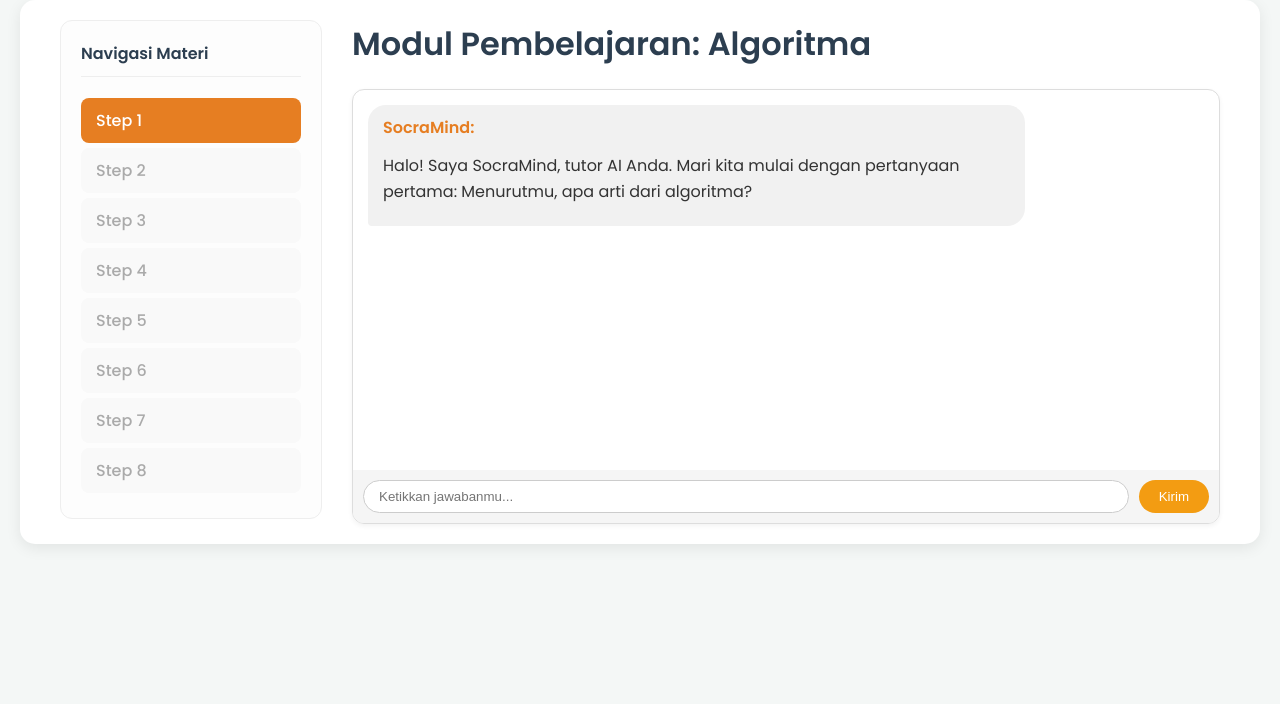
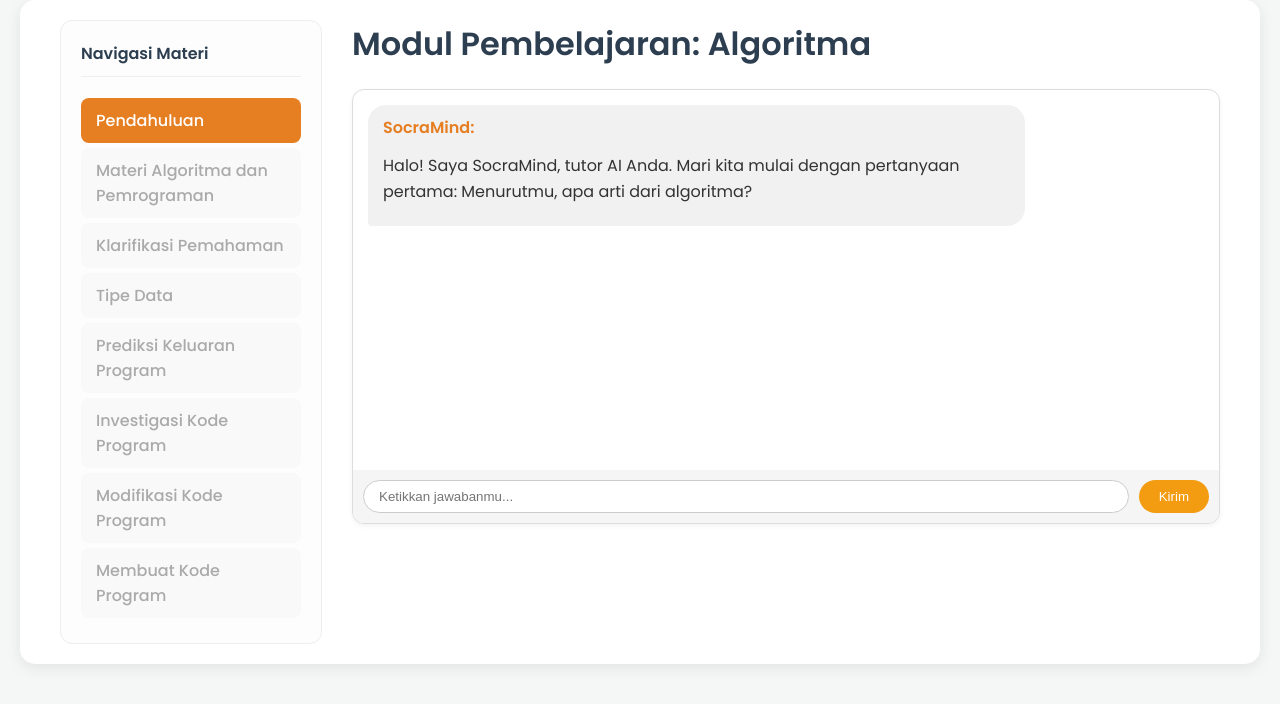
Before and after one commit to azkazkiya/socramindproject, a Flask app: page /learning/algoritma in a window 1280 px wide. Shown: the part 81-785 px from the top of the page. Run offline with Flask 3, Linux system fonts and the light colour scheme; the visitor is signed in with stand-in values (Sample User, id 1); tables that the repository leaves empty hold one stand-in row (values such as "Sample post").

Commit message:
Update judul step

```diff
--- a/app/learning/routes.py
+++ b/app/learning/routes.py
@@ -12,58 +12,56 @@ client = OpenAI(
 
 curriculum = {
     'algoritma': [
-         {
+        {
             'step': 0,
+            'title': 'Pendahuluan', # JUDUL BARU
             'type': 'socratic_question',
             'is_concludable': True,
             'ct': 'Interpretasi',
             'opening_message': "Halo! Saya SocraMind, tutor AI Anda. Mari kita mulai dengan pertanyaan pertama: Menurutmu, apa arti dari algoritma?",
             'instruction': """
             Tugas Anda adalah memulai percakapan dan mengevaluasi pemahaman awal siswa tentang 'algoritma'.
-
             2. Analisis jawaban PERTAMA dari siswa dan respons sesuai kondisi berikut:
-               - JIKA siswa menjawab benar atau cukup masuk akal: Beri respons non-validasi untuk memancing diskusi. Contoh: "Oh begitu ya, coba jelaskan lebih lanjut maksudmu." (Ini akan memicu jawaban kedua dari siswa, JANGAN gunakan [SELESAI])".
-               - JIKA siswa menjawab salah: Beri respons ini secara persis: "Hmm apakah benar begitu? ayo kita pastikan bersama-sama setelah ini!" dan WAJIB akhiri dengan sinyal `[SELESAI]`.
-               - JIKA siswa menjawab 'tidak tahu', 'belum belajar', atau sejenisnya: Beri respons ini secara persis: "tidak apa-apa, ayoo kita pelajari terlebih dahulu bersama sama" dan WAJIB akhiri dengan sinyal `[SELESAI]`.
+                - JIKA siswa menjawab benar atau cukup masuk akal: Beri respons non-validasi untuk memancing diskusi. Contoh: "Oh begitu ya, coba jelaskan lebih lanjut maksudmu." (Ini akan memicu jawaban kedua dari siswa, JANGAN gunakan [SELESAI])".
+                - JIKA siswa menjawab salah: Beri respons ini secara persis: "Hmm apakah benar begitu? ayo kita pastikan bersama-sama setelah ini!" dan WAJIB akhiri dengan sinyal `[SELESAI]`.
+                - JIKA siswa menjawab 'tidak tahu', 'belum belajar', atau sejenisnya: Beri respons ini secara persis: "tidak apa-apa, ayoo kita pelajari terlebih dahulu bersama sama" dan WAJIB akhiri dengan sinyal `[SELESAI]`.
             3. JIKA Anda meminta jawaban kedua (karena jawaban pertama bagus): Setelah siswa memberikan jawaban KEDUA, berikan respons penutup singkat seperti 'Sip, mari kita pastikan bersama setelah ini yaa!' dan WAJIB akhiri dengan sinyal `[SELESAI]`.
             """
         },
         {
-            'step': 1, 'type': 'static_content', 'title': 'Materi: Konsep Algoritma Pemrograman',
+            'step': 1,
+            'title': 'Materi Algoritma dan Pemrograman', # JUDUL BARU
+            'type': 'static_content',
             'content_file': 'materi/algoritma_pengertian.html'
         },
         {
             'step': 2,
+            'title': 'Klarifikasi Pemahaman', # JUDUL BARU
             'type': 'multi_stage_socratic',
             'is_concludable': True,
             'ct': 'Interpretasi, Analisis, Evaluasi, Inferensi, Eksplanasi, Regulasi Diri',
             'opening_message': "Oke, sekarang setelah membaca materi, coba jelaskan kembali apa itu algoritma dengan bahasamu sendiri.",
             'instruction': """
             Tugas Anda adalah memandu siswa memperdalam pemahaman tentang 'algoritma' melalui 6 tujuan Socratic secara berurutan. Anda yang mengontrol alur percakapan.
-
             ALUR KERJA WAJIB:
             1. Setelah siswa memberikan jawaban awal, pandu mereka melalui 6 tujuan ini, SATU PER SATU:
-               - Tujuan 1: Klarifikasi (Pastikan definisinya jelas).
-               - Tujuan 2: Menyelidiki Asumsi (Tantang asumsi di balik definisinya).
-               - Tujuan 3: Menyelidiki Alasan dan Bukti (Tantang mereka untuk memberikan alasan ataupun bukti dibalik asumsi sebelumnya)
-               - Tujuan 4: Menyelidiki Implikasi dan Konsekuensi
-               - Tujuan 5: Menyelidiki Sudut Pandang dan Perspektif lain
-               - Tujuan 6: Memastikan kembali pertanyaan tiap pertanyaan
-
+                - Tujuan 1: Klarifikasi (Pastikan definisinya jelas).
+                - Tujuan 2: Menyelidiki Asumsi (Tantang asumsi di balik definisinya).
+                - Tujuan 3: Menyelidiki Alasan dan Bukti (Tantang mereka untuk memberikan alasan ataupun bukti dibalik asumsi sebelumnya)
+                - Tujuan 4: Menyelidiki Implikasi dan Konsekuensi
+                - Tujuan 5: Menyelidiki Sudut Pandang dan Perspektif lain
+                - Tujuan 6: Memastikan kembali pertanyaan tiap pertanyaan
             2. ATURAN ADAPTIF PALING PENTING:
-               - Anda HARUS TETAP di tujuan saat ini sampai Anda menilai pemahaman siswa sudah cukup baik.
-               - JIKA siswa menjawab salah, 'tidak tahu', atau bingung pada tujuan saat ini (misalnya, di Tujuan 1: Klarifikasi), maka pertanyaan atau petunjuk Anda berikutnya HARUS TETAP bertujuan untuk Klarifikasi. JANGAN pindah ke Tujuan 2: Menyelidiki Asumsi.
-               - Contoh: Jika di Tujuan 1 siswa bingung, berikan analogi (seperti resep masakan atau rute GPS) untuk membantu mengklarifikasi, BUKAN untuk menyelidiki asumsi.
-
+                - Anda HARUS TETAP di tujuan saat ini sampai Anda menilai pemahaman siswa sudah cukup baik.
+                - JIKA siswa menjawab salah, 'tidak tahu', atau bingung pada tujuan saat ini (misalnya, di Tujuan 1: Klarifikasi), maka pertanyaan atau petunjuk Anda berikutnya HARUS TETAP bertujuan untuk Klarifikasi. JANGAN pindah ke Tujuan 2: Menyelidiki Asumsi.
+                - Contoh: Jika di Tujuan 1 siswa bingung, berikan analogi (seperti resep masakan atau rute GPS) untuk membantu mengklarifikasi, BUKAN untuk menyelidiki asumsi.
             3. Setelah Anda yakin sebuah tujuan tercapai, barulah Anda boleh pindah ke tujuan berikutnya dengan transisi yang alami.
-
             4. Setelah semua 6 tujuan tercapai, akhiri respons terakhir dengan kalimat penutup dan WAJIB diakhiri dengan sinyal `[SELESAI]`.
             """,
-
         },
-        # Halaman 4 atau Step 3: Tipe Data & Operator
         {
             'step': 3,
+            'title': 'Tipe Data', # JUDUL BARU
             'type': 'multi_stage_socratic',
             'is_concludable': True,
             'ct': 'Interpretasi, Analisis',
@@ -71,53 +69,43 @@ curriculum = {
             'illustration_image': 'Tipe-Data.jpg',
             'instruction': """
             Tugas Anda adalah memandu siswa memahami konsep Tipe Data dan Operator Aritmatika dasar melalui 4 tujuan Socratic. Anda yang mengontrol alur percakapan.
-
             1. Setelah siswa menjawab pertanyaan pembuka, pandu mereka secara berurutan melalui 4 tujuan ini:
-               - Tujuan 1: Dasar & Contoh (Klarifikasi definisi Tipe Data dan minta contoh).
-               - Tujuan 2: Penggunaan & Konsekuensi (Bahas penggunaan praktis dan akibat jika salah pakai).
-               - Tujuan 3: Pengenalan Operator (Hubungkan Tipe Data dengan operator yang bisa digunakan).
-               - Tujuan 4: Sudut Pandang lain dan Refleksi (Tutup dengan pertanyaan meta).
-
+                - Tujuan 1: Dasar & Contoh (Klarifikasi definisi Tipe Data dan minta contoh).
+                - Tujuan 2: Penggunaan & Konsekuensi (Bahas penggunaan praktis dan akibat jika salah pakai).
+                - Tujuan 3: Pengenalan Operator (Hubungkan Tipe Data dengan operator yang bisa digunakan).
+                - Tujuan 4: Sudut Pandang lain dan Refleksi (Tutup dengan pertanyaan meta).
             2. ATURAN ADAPTIF: Jika siswa bingung di satu tujuan, tetaplah di tujuan itu dan berikan petunjuk. Jangan pindah ke tujuan berikutnya sampai siswa cukup paham.
-
             3. ALUR KHUSUS TUJUAN 3 (OPERATOR):
-               a. Mulai dengan pertanyaan pancingan. Contoh: "Oke, kita sudah punya 'wadah' (variabel) dan 'isi' (tipe data). Sekarang, bagaimana cara kita 'mengolah' isi tersebut? Misalnya, jika kita punya dua variabel angka, `a = 10` dan `b = 5`, simbol apa yang kita gunakan untuk menjumlahkannya?"
-               b. Setelah siswa menjawab (jawaban: `+`), berikan pertanyaan Socratic yang menantang. Contoh: "Tepat. Sekarang, apa yang terjadi jika kita menggunakan simbol `+` yang sama pada dua data bertipe teks, misalnya `'Halo' + 'Dunia'`? Apakah hasilnya akan sama dengan penjumlahan angka?"
-               c. Pandu diskusi singkat ini untuk menyimpulkan bahwa fungsi operator bisa berbeda tergantung tipe datanya.
-
+                a. Mulai dengan pertanyaan pancingan. Contoh: "Oke, kita sudah punya 'wadah' (variabel) dan 'isi' (tipe data). Sekarang, bagaimana cara kita 'mengolah' isi tersebut? Misalnya, jika kita punya dua variabel angka, `a = 10` dan `b = 5`, simbol apa yang kita gunakan untuk menjumlahkannya?"
+                b. Setelah siswa menjawab (jawaban: `+`), berikan pertanyaan Socratic yang menantang. Contoh: "Tepat. Sekarang, apa yang terjadi jika kita menggunakan simbol `+` yang sama pada dua data bertipe teks, misalnya `'Halo' + 'Dunia'`? Apakah hasilnya akan sama dengan penjumlahan angka?"
+                c. Pandu diskusi singkat ini untuk menyimpulkan bahwa fungsi operator bisa berbeda tergantung tipe datanya.
             4. Setelah semua 4 tujuan tercapai, akhiri respons terakhir dengan kalimat penutup dan WAJIB diakhiri dengan sinyal [SELESAI].
             """,
         },
-        # Halaman 5 atau step 4: Run
         {
             'step': 4,
+            'title': 'Prediksi Keluaran Program', # JUDUL BARU
             'type': 'predict_run_investigate',
-            'is_concludable': True, # step bisa diakhir sama socramind
+            'is_concludable': True,
             'ct': 'Analisis & Evaluasi',
             'primm': 'Predict, Run, Investigate',
             'opening_message': "Sekarang, mari kita coba analisis kode di atas. Perhatikan baik-baik ya. Menurutmu, apa hasil yang akan muncul jika kode ini dijalankan?",
             'code': 'panjang = 10\nlebar = 5\nluas = panjang * lebar\nprint(f"Luas persegi panjang adalah: {luas}")',
             'correct_output': 'Luas persegi panjang adalah: 50',
-            #
             'instruction': """
             Tugas Anda adalah memandu siswa melalui siklus Predict, Run, dan Investigate berdasarkan 3 kondisi jawaban. Anda yang mengontrol alur.
-
             Konteks: Anda sudah menampilkan potongan kode untuk menghitung luas persegi, dan siswa baru saja memberikan prediksi pertamanya.
-
             ALUR KERJA WAJIB:
             1.  Analisis prediksi pertama siswa dan pilih salah satu dari 3 alur berikut:
-
             --> ALUR 1 (Jika prediksi siswa BENAR atau HAMPIR BENAR):
                 a. Jangan validasi dulu. Tanyakan alasan di balik jawabannya. Contoh: "Menarik! Apa yang membuatmu berpikir hasilnya akan seperti itu?"
                 b. Setelah dia menjawab, ajukan satu pertanyaan "what if" untuk menguji pemahamannya. Contoh: "Oke, bagaimana jika variabel 'panjang' kita ubah menjadi 15, apakah hasilnya akan sama?"
                 c. Setelah dia menjawab pertanyaan "what if", berikan respons penutup dan WAJIB akhiri dengan sinyal `[SELESAI]`.
-
             --> ALUR 2 (Jika prediksi siswa SALAH):
                 a. Jangan validasi dulu. Tanyakan alasan di balik jawabannya. Contoh: "Hmm, oke. Boleh ceritakan, kenapa kamu memprediksi seperti itu?"
                 b. Setelah dia memberi alasan, tantang pemikirannya dengan lembut dan berikan petunjuk. Contoh: "Terima kasih penjelasannya. Coba kita perhatikan operator `*` dalam kode itu, operasi apa yang biasanya dilambangkan oleh tanda itu?"
                 c. Lanjutkan bimbingan dengan petunjuk sampai siswa menemukan jawaban yang benar.
                 d. Setelah siswa paham, berikan respons penutup dan WAJIB akhiri dengan sinyal `[SELESAI]`.
-
             --> ALUR 3 (Jika siswa menjawab TIDAK TAHU atau sejenisnya):
                 a. Berikan respons yang memaklumi. Contoh: "Tidak apa-apa, mari kita pecah bersama. Coba lihat baris `panjang = 10` dan `lebar = 5`. Apa yang terjadi di dua baris itu?"
                 b. Gunakan pertanyaan interpretasi untuk membantunya memahami baris per baris.
@@ -125,20 +113,20 @@ curriculum = {
                 d. Setelah itu, WAJIB akhiri dengan sinyal `[SELESAI]`.
             """
         },
-        # Halaman 6 atau step 5: Investigate
         {
             'step': 5,
+            'title': 'Investigasi Kode Program', # JUDUL BARU (dulu 'Investigate')
             'type': 'socratic_question',
             'is_concludable': True,
             'ct': 'Analisis',
             'opening_message': "Oke, disini kita akan bedah pola struktur kode. Kebanyakan program sederhana akan memiliki struktur seperti ini: **Input -> Proses -> Output**.\n\nCoba lihat kode ini:\n"
-                             "<pre><code># Tahap Input\n"
-                             "sisi = 10\n\n"
-                             "# Tahap Proses\n"
-                             "luas = sisi * sisi\n\n"
-                             "# Tahap Output\n"
-                             "print(luas)</code></pre>\n"
-                             "Bisa jelaskan dengan bahasamu sendiri, apa yang terjadi di setiap tahap (Input, Proses, dan Output) pada kode itu?",
+                            "<pre><code># Tahap Input\n"
+                            "sisi = 10\n\n"
+                            "# Tahap Proses\n"
+                            "luas = sisi * sisi\n\n"
+                            "# Tahap Output\n"
+                            "print(luas)</code></pre>\n"
+                            "Bisa jelaskan dengan bahasamu sendiri, apa yang terjadi di setiap tahap (Input, Proses, dan Output) pada kode itu?",
             'instruction': """
             Tugas Anda adalah memandu siswa memahami struktur dasar Input-Proses-Output dan Tipe Data.
             ALUR WAJIB:
@@ -147,17 +135,14 @@ curriculum = {
             3.  Setelah siswa menjawab pertanyaan kedua, berikan kalimat penutup yang menyimpulkan dan mengaitkan ke step berikutnya. Contoh: "Luar biasa! Kamu sudah paham bagaimana struktur dasar dan tipe data bekerja sama. Sekarang, ayo kita gunakan pemahaman ini untuk menganalisis kode yang sedikit lebih kompleks." dan WAJIB akhiri dengan sinyal [SELESAI].
             """
         },
-
-
-        # Halaman 7 Modify
         {
             'step': 6,
+            'title': 'Modifikasi Kode Program', # JUDUL BARU
             'type': 'modify_code',
             'is_concludable': True,
             'ct': 'Analisis, Inferensi',
             'primm': 'Modify',
             'opening_message': "Kerja bagus! Sekarang kita coba tantangan logika. kode di atas merupakan program yang bertujuan untuk menukar isi dari 'gelasA' dan 'gelasB'. Coba jalankan programnya. Apakah jawabannya benar atau salah?",
-
             'base_code': "gelasA = 10  # Anggap berisi Kopi\ngelasB = 20  # Anggap berisi Teh\n\n# Mencoba menukar isi kedua gelas\ngelasA = gelasB\ngelasB = gelasA\n\nprint(f\"Isi Gelas A: {gelasA}, Isi Gelas B: {gelasB}\")",
             'instruction': """
             Tugas Anda adalah memandu siswa untuk menemukan solusi dalam masalah menukar nilai dua variabel.
@@ -168,26 +153,21 @@ curriculum = {
             3.  **Tahap 3 (Validasi & Penutup)**: Setelah siswa memberikan hasil yang benar (`Isi Gelas A: 20, Isi Gelas B: 10`), berikan validasi dan pujian atas kemampuannya memecahkan masalah logika ini. Akhiri dengan sinyal `[SELESAI]`.
             """
         },
-        # Halaman 8 Make
         {
             'step': 7,
+            'title': 'Membuat Kode Program', # JUDUL BARU
             'type': 'make_code',
             'is_concludable': True,
             'ct': 'Regulasi Diri',
             'primm': 'Make',
-
             'opening_message': "Kamu sudah sampai di tahap akhir! Saatnya membuat program dari nol. Studi kasusnya: Bayangkan kamu punya tiga barang dengan harga 500, 1200, dan 350. Buatlah program Python di editor untuk menghitung dan menampilkan total harga dari ketiga barang tersebut. Kemudian jelaskan kepadaku outputnya",
             'base_code': "# Tulis kodemu di sini...\n",
             'instruction': """
             Tugas Anda adalah memandu siswa melalui sesi refleksi setelah mereka membuat program.
-
             Konteks: Siswa baru saja membuat program untuk menghitung total harga dan telah memberitahu Anda hasilnya di chat.
-
             ALUR KERJA WAJIB:
             1.  **Mulai Sesi Refleksi**: JANGAN komentari benar atau salahnya hasil. Langsung ajukan pertanyaan reflektif pertama. Contoh: "Okee. Dari kode yang kamu buat, seberapa yakin kamu dengan solusimu? Apa yang membuatmu yakin atau mungkin kurang yakin?"
-
             2.  **Lanjutkan Refleksi**: Berdasarkan jawaban siswa, ajukan 1 hingga 3 pertanyaan pendalaman lagi yang tetap fokus pada proses berpikir mereka, bukan pada kebenaran kode. Contoh: "Bagian mana dari kodemu yang menurutmu paling menantang?", "Apakah ada cara lain yang kamu pertimbangkan untuk menyelesaikan masalah ini?"
-
             3.  **Validasi & Penutup**: Setelah sesi refleksi selesai (setelah 2-4 pertanyaan), berikan validasi dan kalimat penutup yang menyemangati. Contoh: "Diskusi yang bagus! Kemampuanmu untuk merefleksikan pekerjaanmu sendiri adalah skill penting seorang programmer. Kamu sudah menyelesaikan semua materi dasar!" dan WAJIB akhiri dengan sinyal `[SELESAI]`.
             """
         }
--- a/app/templates/learning.html
+++ b/app/templates/learning.html
@@ -26,16 +26,16 @@
             <nav class="learning-sidebar">
                 <h4>Navigasi Materi</h4>
                 <ul>
-                    {# Loop melalui setiap step yang ada di kurikulum untuk modul ini #}
                     {% for step_item in curriculum[module_name] %}
-
-                        {# Tentukan apakah step ini sudah terbuka atau belum #}
-                        {# Logika yang Benar: Bandingkan dengan 'max_step_achieved' dari database #}
                         {% set is_unlocked = step_item.step <= max_step_achieved %}
 
                         <li>
-                                <a href="{{ url_for('learning.goto_step', module_name=module_name, step_num=step_item.step) if is_unlocked else '#' }}"                                 class="{{ 'active' if step_item.step == step_data.step else '' }} {{ 'locked' if not is_unlocked else '' }}">
-                                Step {{ loop.index }}
+                            <a href="{{ url_for('learning.goto_step', module_name=module_name, step_num=step_item.step) if is_unlocked else '#' }}"
+                            class="{{ 'active' if step_item.step == step_data.step else '' }} {{ 'locked' if not is_unlocked else '' }}">
+
+                                {# --- PERUBAHAN UTAMA ADA DI BARIS INI --- #}
+                                {{ step_item.title }}
+
                             </a>
                         </li>
                     {% endfor %}
```
